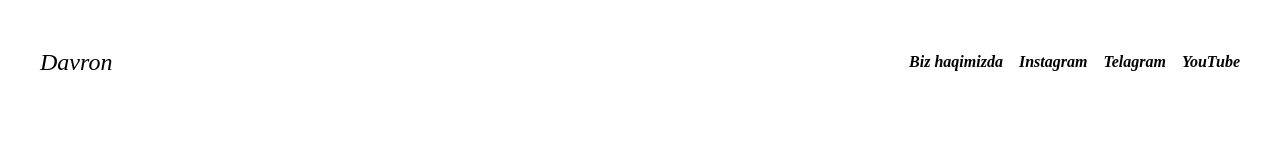
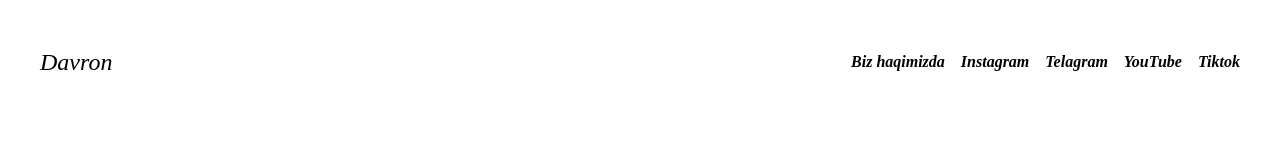
Before and after one commit to lazizuzbpubg/laziz14, a plain HTML site: page index.html in a window 1280 px wide. Drawn offline with Linux system fonts and the light colour scheme.

Commit message:
davron-pro

```diff
--- a/index.html
+++ b/index.html
@@ -29,6 +29,9 @@
 <li class="nav-li">
     <a class="nav-link" href="#">YouTube</a>
 </li>
+<li class="nav-li">
+    <a class="nav-link" href="#">Tiktok</a>
+</li>
 </nav>
         </div>
     </header>
```
